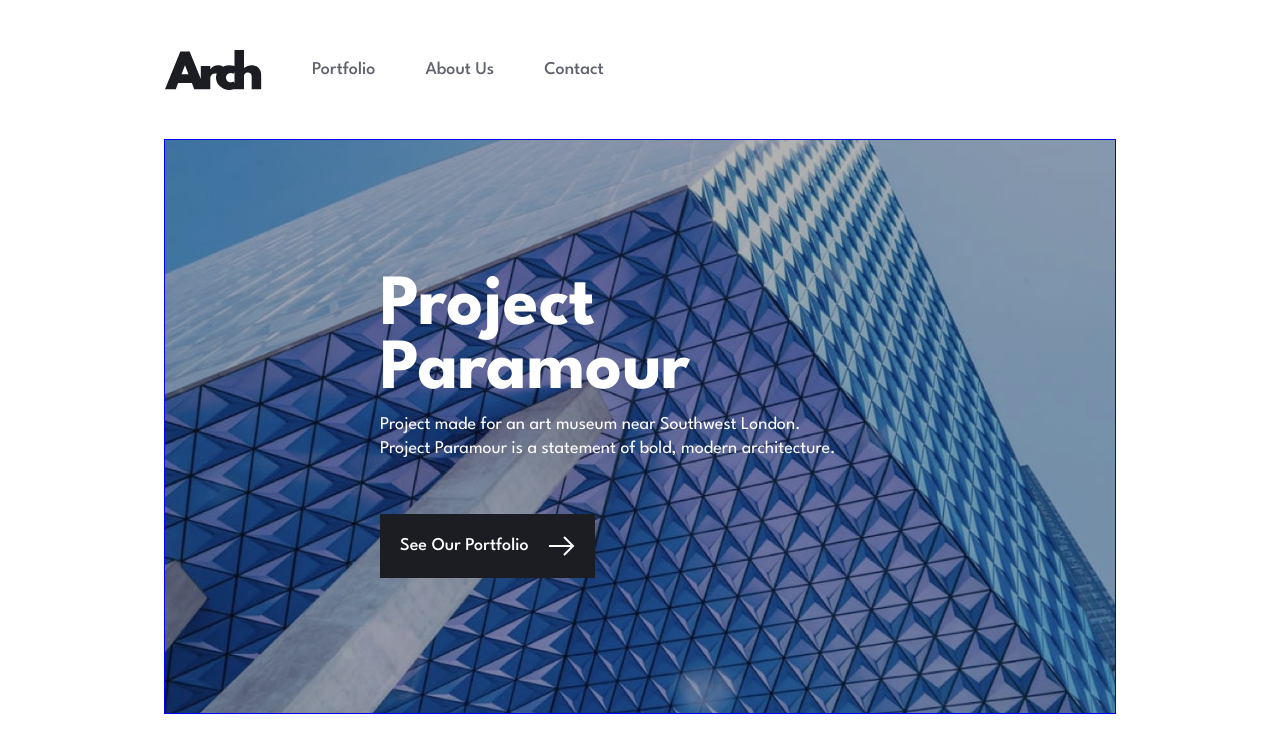
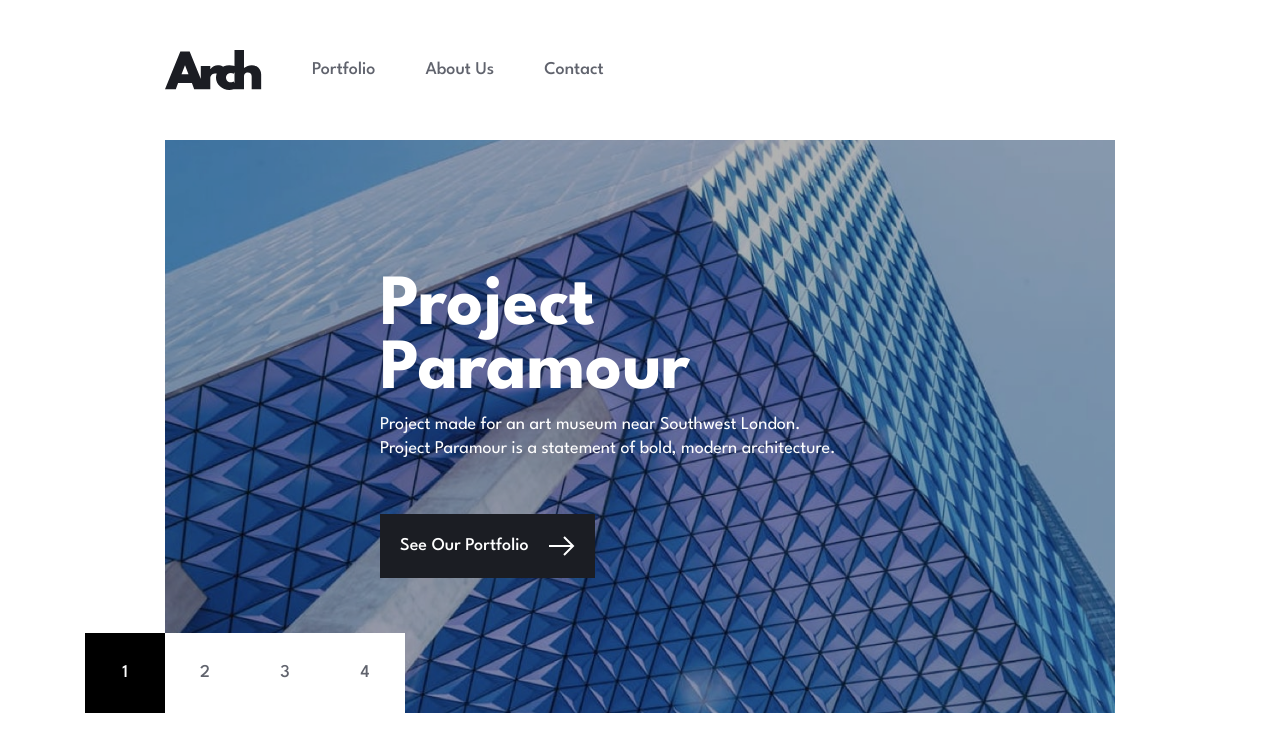
Before and after one commit to JJWallis/arch-studio, a Next.js app: page / in a window 1280 px wide. Shown: the top 752 px of the page. Built offline with nearby package versions, Linux system fonts and the light colour scheme.

Commit message:
slideshow styles done for laptop

```diff
--- /dev/null
+++ b/src/components/button/SlideshowButton.tsx
@@ -0,0 +1,36 @@
+import styled, { css } from 'styled-components';
+import { SLIDE_SHOW_BUTTON_WIDTH } from '../../constants/styles';
+import { StyledButton } from './Button';
+
+interface SlideshowButtonProps {
+   children: React.ReactNode;
+   isActive?: boolean;
+}
+
+interface StyledSlideshowButtonProps {
+   isActive?: boolean;
+}
+
+const StyledSlideshowButton = styled(StyledButton)<StyledSlideshowButtonProps>`
+   width: ${SLIDE_SHOW_BUTTON_WIDTH};
+   height: 80px;
+   padding: 0;
+   background-color: white;
+   color: var(--clr-dark-grey);
+
+   ${({ isActive }) =>
+      isActive &&
+      css`
+         background-color: black;
+         color: white;
+      `}
+`;
+
+export const SlideshowButton: React.FC<SlideshowButtonProps> = ({
+   children,
+   ...props
+}) => (
+   <StyledSlideshowButton {...props} isSlideShowVariant>
+      {children}
+   </StyledSlideshowButton>
+);
--- a/src/components/slideshow/Slideshow.tsx
+++ b/src/components/slideshow/Slideshow.tsx
@@ -1,11 +1,13 @@
 import styled from 'styled-components';
 import { device } from '../../config/theme/device';
+import { SLIDE_SHOW_BUTTON_WIDTH } from '../../constants/styles';
 import { ArrowAndCopyButton } from '../button/ArrowAndCopyButton';
+import { SlideshowButton } from '../button/SlideshowButton';
 
 import { contentWrapperStyles } from '../styled/ContentWrapperStyles';
 
 const Article = styled.article`
-   outline: 1px solid blue;
+   position: relative;
    display: grid;
    grid-template-columns: 1fr;
    min-height: 573px;
@@ -63,6 +65,19 @@ const Description = styled.p`
    color: white;
 `;
 
+const SlideshowButtonsContainer = styled.div`
+   --transform-amount: calc(var(--site-padding) - ${SLIDE_SHOW_BUTTON_WIDTH});
+   position: absolute;
+   left: calc(0px - ${SLIDE_SHOW_BUTTON_WIDTH});
+   bottom: 0;
+   display: flex;
+   @media ${device.maxLaptop} {
+      display: none;
+   }
+   /* transform: translateX(calc(var(--transform-amount) * -1)); */
+   /* transition: transform 100ms linear;/ */
+`;
+
 const Slideshow: React.FC = () => (
    <Article>
       <Content>
@@ -73,6 +88,12 @@ const Slideshow: React.FC = () => (
          </Description>
          <ArrowAndCopyButton>See Our Portfolio</ArrowAndCopyButton>
       </Content>
+      <SlideshowButtonsContainer>
+         <SlideshowButton isActive>1</SlideshowButton>
+         <SlideshowButton>2</SlideshowButton>
+         <SlideshowButton>3</SlideshowButton>
+         <SlideshowButton>4</SlideshowButton>
+      </SlideshowButtonsContainer>
    </Article>
 );
 
--- a/src/components/styled/GlobalStyles.tsx
+++ b/src/components/styled/GlobalStyles.tsx
@@ -141,12 +141,12 @@ h6 {
   --site-padding: 25px;
 
   @media ${device.tablet} {
-    --site-padding: 100px;
+    --site-padding: clamp(40px, 14vw, 165px);
     --image-padding: 40px;
   }
 
-  @media ${device.laptopL} {
-    --site-padding: 165px;
+  @media ${device.laptop} {
+    /* --site-padding: 165px; */
   }
 }
 
--- a/src/config/theme/device.ts
+++ b/src/config/theme/device.ts
@@ -21,6 +21,7 @@ export const device = {
    maxTabletS: maxWidth(breakPoints.tabletS),
    maxTablet: maxWidth(breakPoints.tablet),
    maxLaptop: maxWidth(breakPoints.laptop),
+   maxLaptopL: maxWidth(breakPoints.laptopL),
    maxDesktop: maxWidth(breakPoints.desktop),
    maxDesktopM: maxWidth(breakPoints.desktopM),
 };
--- a/src/constants/styles.ts
+++ b/src/constants/styles.ts
@@ -1 +1,2 @@
 export const TABLET_NAVIGATION_GAP = '50px';
+export const SLIDE_SHOW_BUTTON_WIDTH = '80px';
```
